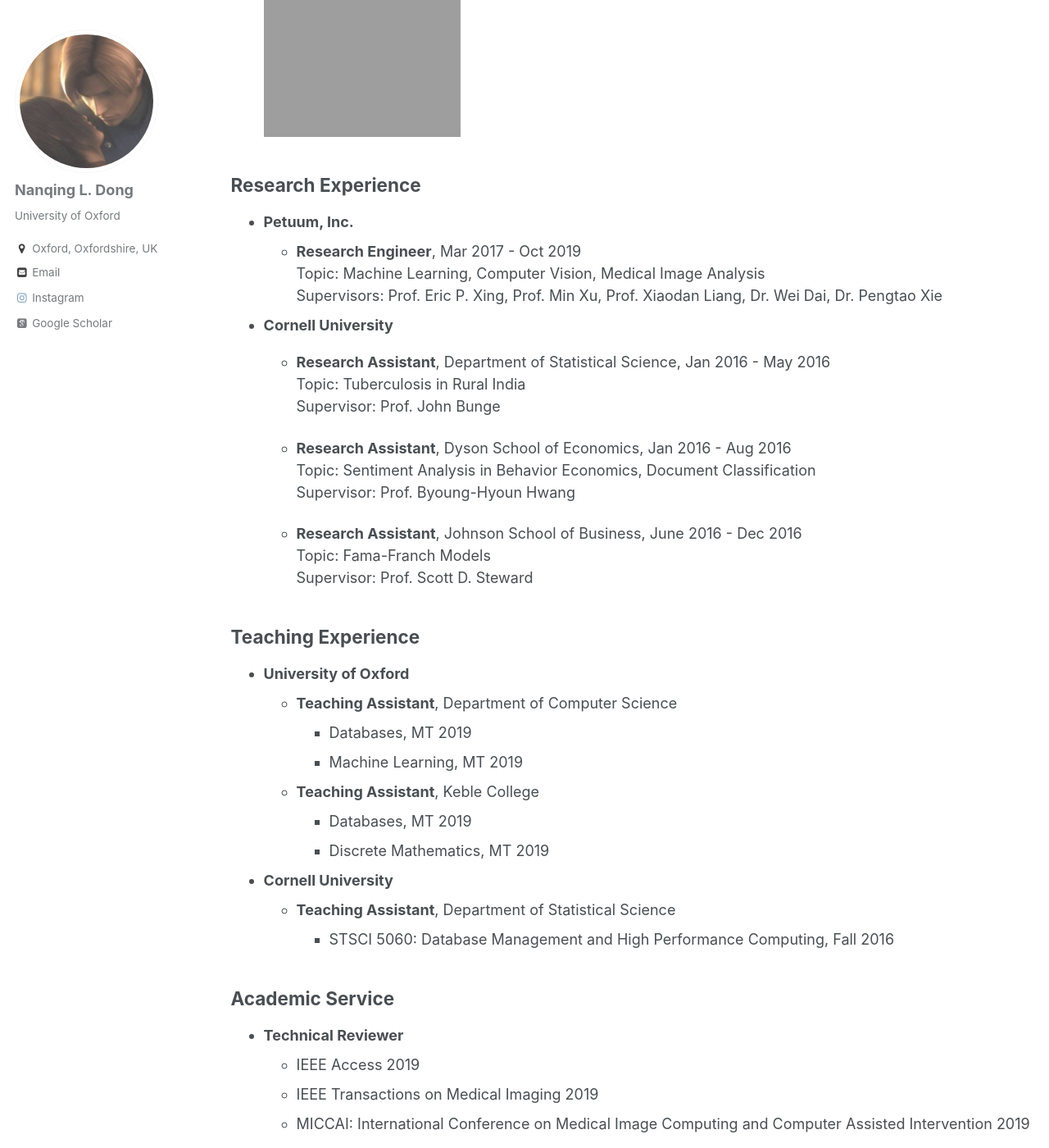
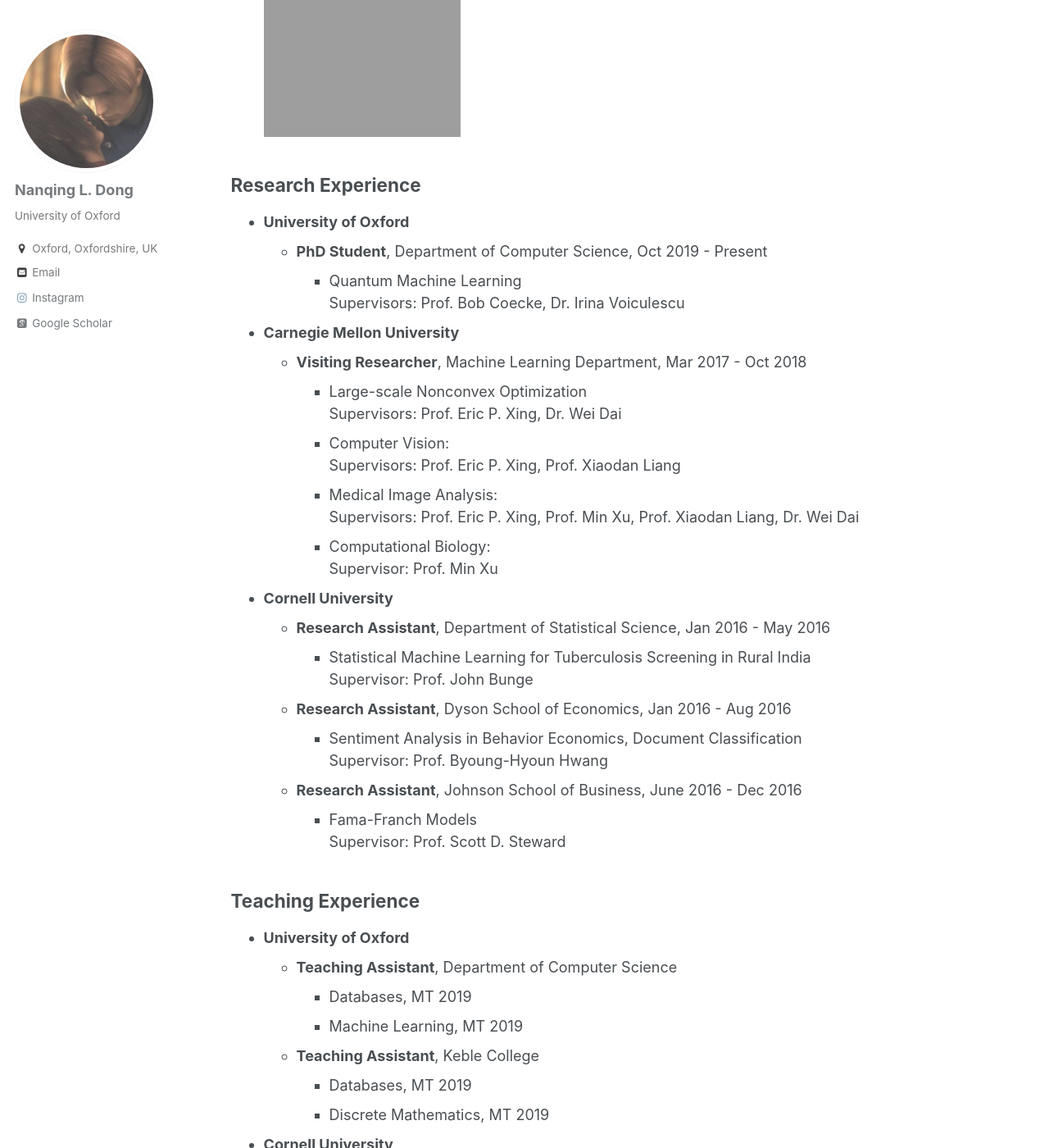
Before and after one commit to eveningdong/eveningdong.github.io, a Jekyll site: the page built from _pages/academic.md, in a window 1280 px wide and 1400 px high, scrolled down 837 px. Shown: the whole window at 82% size. Built offline with Jekyll 4.4.1, drawn with Linux system fonts in a browser that asks for light colours; some web fonts are replaced.

Commit message:
add research experience

```diff
--- a/_pages/academic.md
+++ b/_pages/academic.md
@@ -28,23 +28,34 @@
   <a href="https://www.liverpool.ac.uk/mathematical-sciences/"><img src="https://leonndong.github.io/images/liverpool.svg" alt="drawing" width="240px"/></a>
 
 ## Research Experience
-* **Petuum, Inc.**
-  + **Research Engineer**, Mar 2017 - Oct 2019
-    Topic: Machine Learning, Computer Vision, Medical Image Analysis
-    Supervisors: Prof. Eric P. Xing, Prof. Min Xu, Prof. Xiaodan Liang, Dr. Wei Dai, Dr. Pengtao Xie
+* **University of Oxford**
+  + **PhD Student**, Department of Computer Science, Oct 2019 - Present
+    - Quantum Machine Learning
+    Supervisors: Prof. Bob Coecke, Dr. Irina Voiculescu
+
+* **Carnegie Mellon University**
+  + **Visiting Researcher**, Machine Learning Department, Mar 2017 - Oct 2018
+    - Large-scale Nonconvex Optimization
+      Supervisors: Prof. Eric P. Xing, Dr. Wei Dai
+    - Computer Vision:
+      Supervisors: Prof. Eric P. Xing, Prof. Xiaodan Liang
+    - Medical Image Analysis:
+      Supervisors: Prof. Eric P. Xing, Prof. Min Xu, Prof. Xiaodan Liang, Dr. Wei Dai
+    - Computational Biology:
+      Supervisor: Prof. Min Xu
 
 * **Cornell University**
   + **Research Assistant**, Department of Statistical Science, Jan 2016 - May 2016
-    Topic: Tuberculosis in Rural India
-    Supervisor: Prof. John Bunge
+    - Statistical Machine Learning for Tuberculosis Screening in Rural India
+      Supervisor: Prof. John Bunge
 
   + **Research Assistant**, Dyson School of Economics, Jan 2016 - Aug 2016
-    Topic: Sentiment Analysis in Behavior Economics, Document Classification
-    Supervisor: Prof. Byoung-Hyoun Hwang
+    - Sentiment Analysis in Behavior Economics, Document Classification
+      Supervisor: Prof. Byoung-Hyoun Hwang
 
   + **Research Assistant**, Johnson School of Business, June 2016 - Dec 2016
-    Topic: Fama-Franch Models
-    Supervisor: Prof. Scott D. Steward
+    - Fama-Franch Models
+      Supervisor: Prof. Scott D. Steward
 
 ## Teaching Experience
 * **University of Oxford**
```
Also changed, not shown: _pages/about.md (+1 -1 lines).
